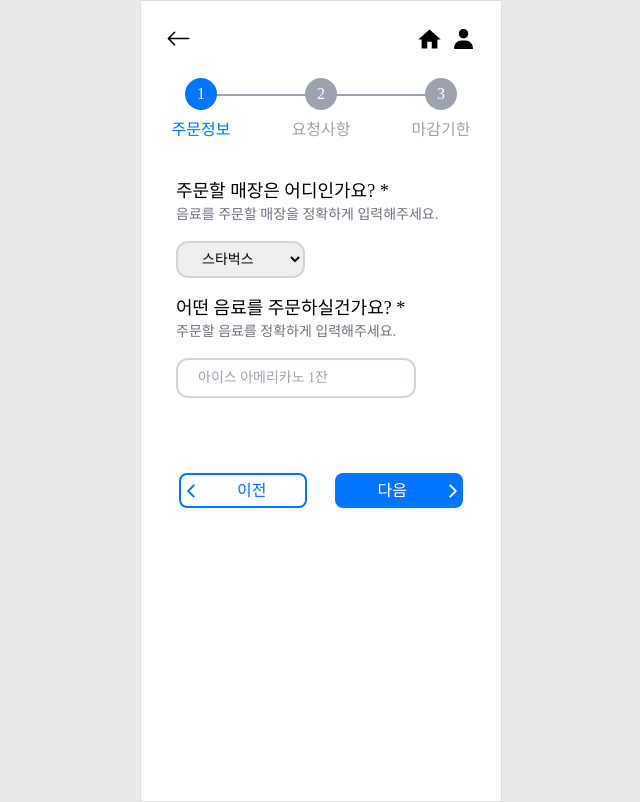
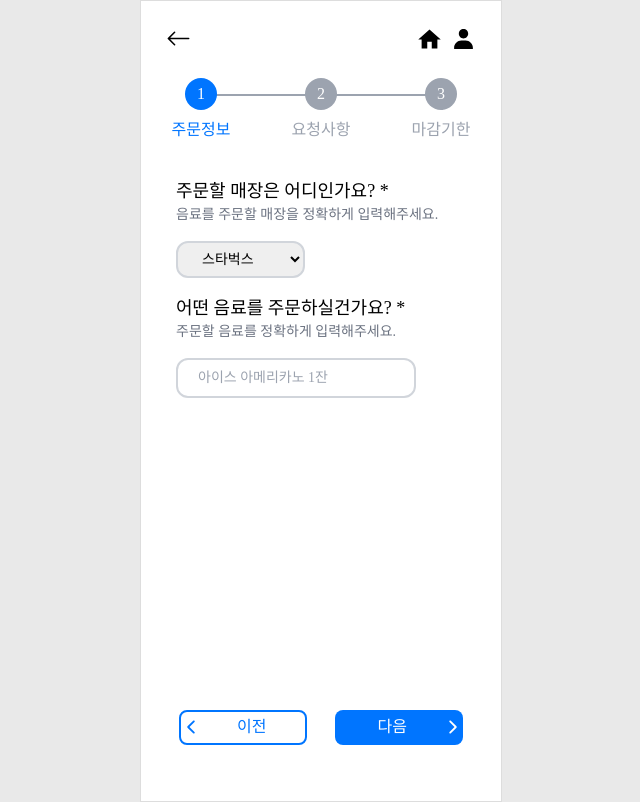
Before and after one commit to Step3-kakao-tech-campus/Team12_FE, a React (Create React App) app: page /post-write in a window 1280 px wide. Shown: the whole page, without its empty margins (320-960 px from the left). Built offline with nearby package versions, Linux system fonts and the light colour scheme; a web font is replaced by a local one.

Commit message:
[fix]: 버튼 레이아웃 하단에 정렬

```diff
--- a/src/pages/PostWritePage.jsx
+++ b/src/pages/PostWritePage.jsx
@@ -41,11 +41,15 @@ const PostWritePage = () => {
   }
 
   return (
-    <div className="page--layout">
-      <OtherNav />
-      <CircleNavigate navigate={focus} />
-      <div className="p-[35px]">{currentPage}</div>
-      <BtnNavigate handlePrev={handlePrev} handleNext={handleNext} />
+    <div className="page--layout flex flex-col justify-between">
+      <div className="flex flex-col justify-start">
+        <OtherNav />
+        <CircleNavigate navigate={focus} />
+        <div className="p-[35px]">{currentPage}</div>
+      </div>
+      <div className="mb-8">
+        <BtnNavigate handlePrev={handlePrev} handleNext={handleNext} />
+      </div>
     </div>
   );
 };
```
